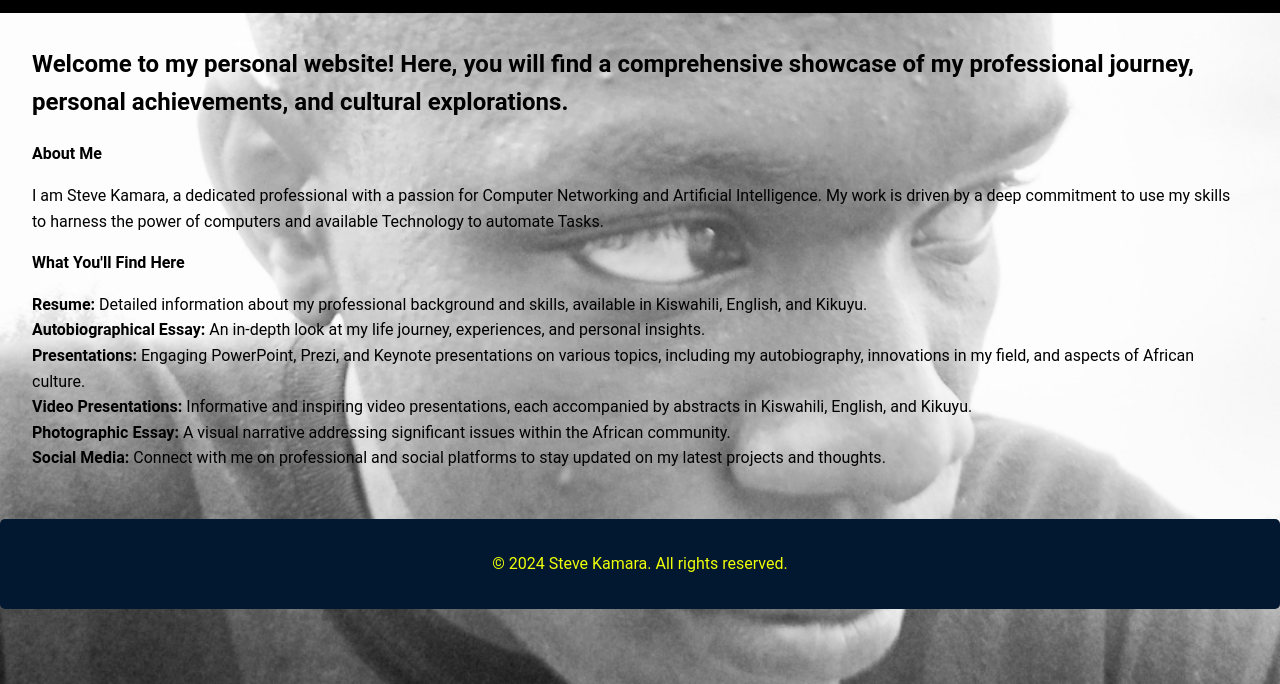
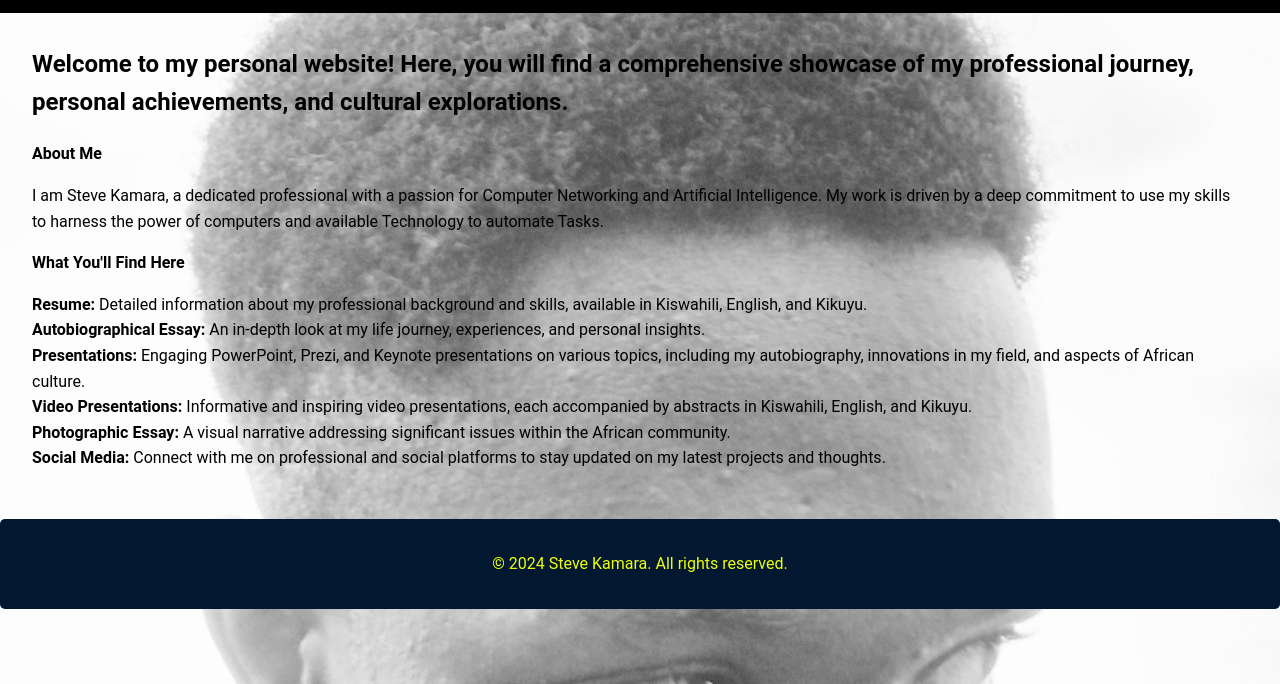
Before and after one commit to Apex-tex/stevekamara.github.io, a plain HTML site: page index.html in a window 1280 px wide. Shown: the part 116-800 px from the top of the page. Drawn offline with Linux system fonts and the light colour scheme.

Commit message:
Update styles.css

```diff
--- a/styles.css
+++ b/styles.css
@@ -1,5 +1,4 @@
 * {
-    background: transparent;
     font-family: 'Roboto', 'Arial', sans-serif;
     box-sizing: border-box;
 }
@@ -9,7 +8,7 @@ body {
     line-height: 1.6;
     margin: 0;
     padding: 0;
-    background: url('Resources/profile.jpg') no-repeat center center fixed;
+    background: url('Resources/profile.jpg');
     background-size: cover;
     color: black;
 }
```
